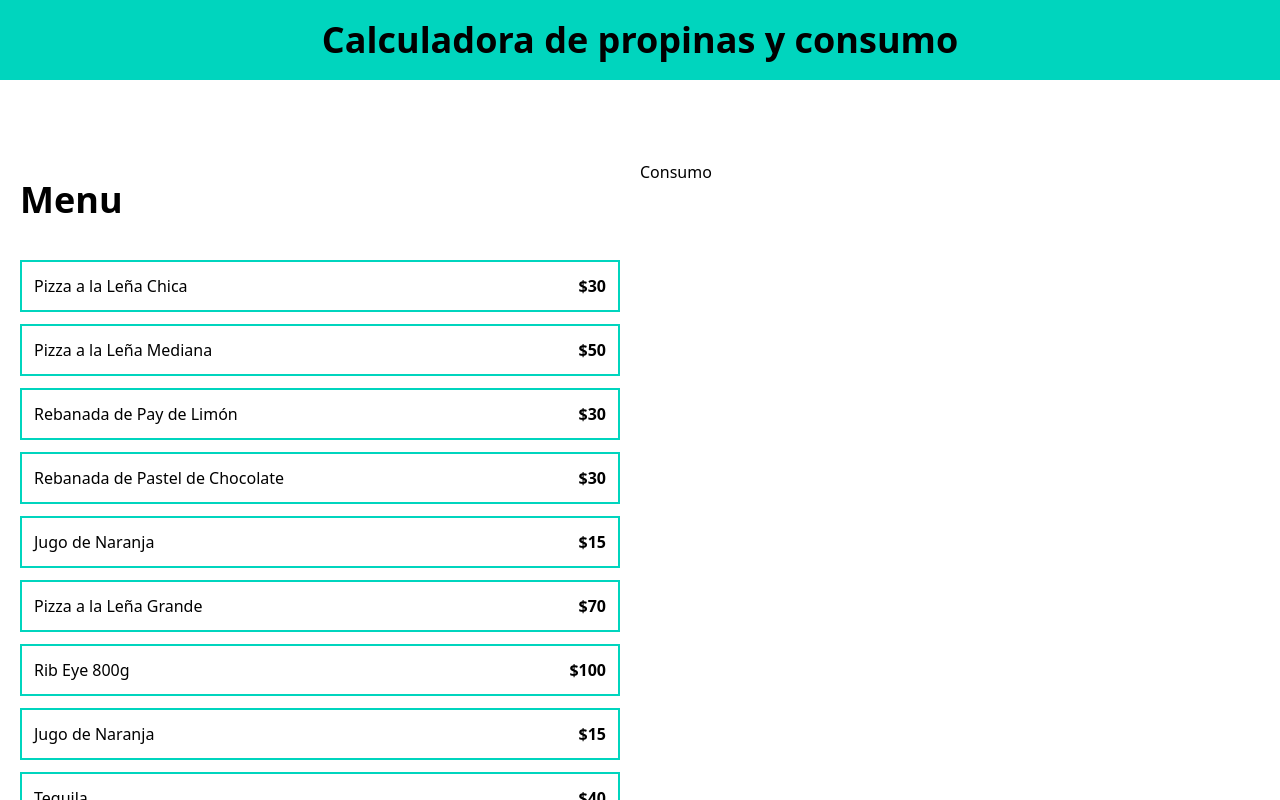
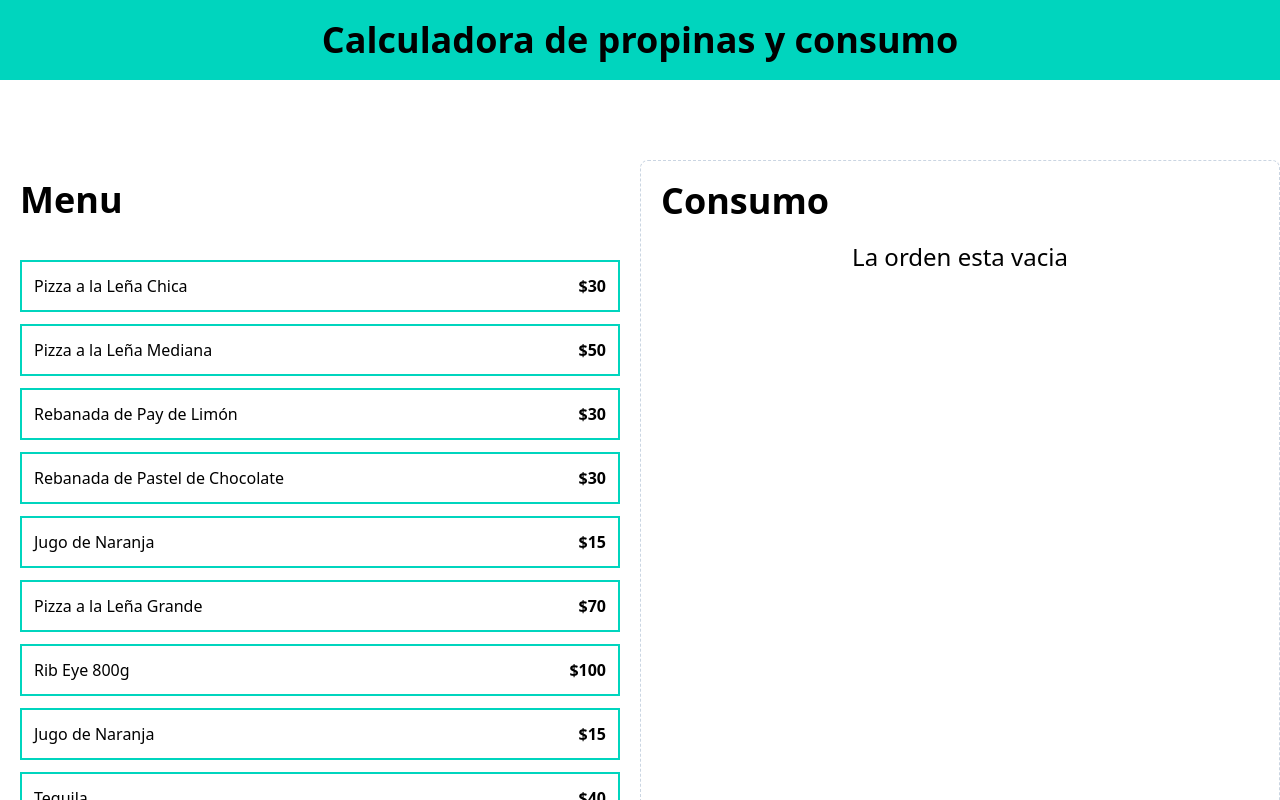
Before and after one commit to JoluDev05/Calculadora_propinas, a React (Vite) app: page / in a window 1280 px wide. Shown: the top 800 px of the page. Built offline with nearby package versions, Linux system fonts and the light colour scheme.

Commit message:
Mostrando el consumo de la orden

```diff
--- a/src/App.tsx
+++ b/src/App.tsx
@@ -1,10 +1,11 @@
 import MenuItem from "./components/MenuItem";
+import OrderContents from "./components/OrderContents";
 import { menuItems } from "./data/db";
 import useOrder from "./hooks/useOrder";
 
 function App() {
 
-  const {addItem} = useOrder();
+  const {order, addItem} = useOrder();
   return (
     <>
       <header className=" bg-teal-400 py-5">
@@ -28,8 +29,11 @@ function App() {
           </div>
         </div>
 
-        <div className="">
-          <h2>Consumo</h2>
+        <div className="border border-dashed border-slate-300 p-5 rounded-lg space-y-10">
+            <OrderContents
+
+            order={order}
+            />
         </div>
       </main>
     </>
--- /dev/null
+++ b/src/components/OrderContents.tsx
@@ -0,0 +1,29 @@
+import { OrderItem } from "../types"
+
+type OrderContentsProps = {
+    order: OrderItem[]
+}
+
+export default function OrderContents({ order }: OrderContentsProps) {
+  return (
+    <div>
+        <h2 className="font-black text-4xl">Consumo</h2>
+
+        <div className="mt-5 space-y-3">
+            {
+                order.length === 0 ?
+                <p className="text-center text-2xl">La orden esta vacia</p>
+                : (
+                    order.map(item => (
+                        <div key={item.id} className="border-b border-slate-300 pb-3">
+                            <p>
+                                {item.name}
+                            </p>
+                        </div>
+                    ))
+                )
+            }
+        </div>
+    </div>
+  )
+}
--- a/src/hooks/useOrder.ts
+++ b/src/hooks/useOrder.ts
@@ -21,9 +21,9 @@ export default function useOrder() {
         }
     }
 
-    console.log(order);
 
     return {
+        order,
         addItem
     }
 }
```
